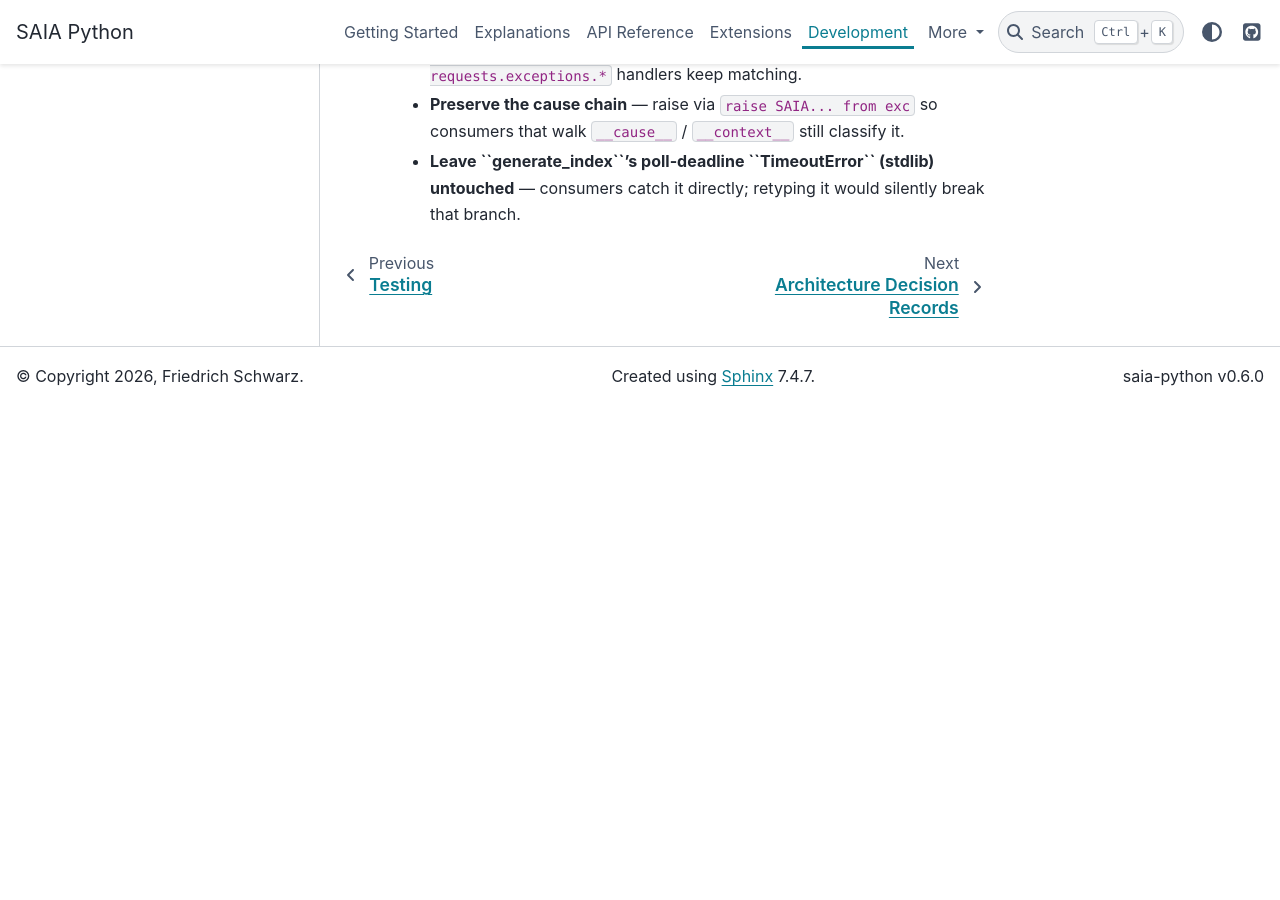
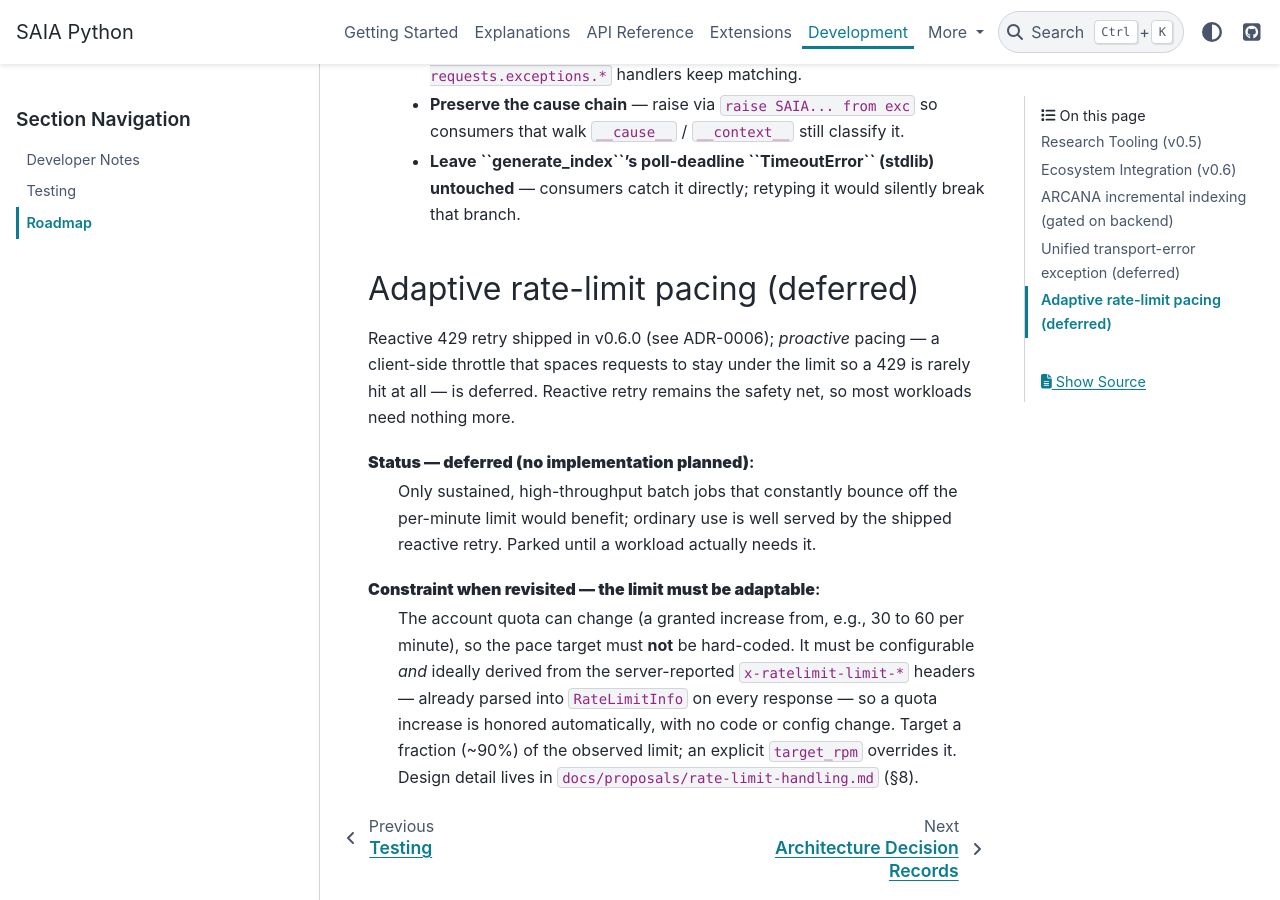
Before and after one commit to fschwar4/saia_python, a Sphinx documentation site: the page built from docs/roadmap.rst, in a window 1280 px wide and 900 px high, scrolled down 3166 px. Built offline with Sphinx 7.4.7 and the PyData theme 0.15.4, drawn with Linux system fonts in a browser that asks for light colours; before the commit the page ends 3571 px from its top, so only the background shows below that.

Commit message:
docs: note the adaptable-limit constraint for deferred proactive pacing

```diff
--- a/docs/roadmap.rst
+++ b/docs/roadmap.rst
@@ -127,3 +127,27 @@ and the raw ``requests.*`` transport errors. Wrapping the transport errors in a
   - **Leave ``generate_index``'s poll-deadline ``TimeoutError`` (stdlib)
     untouched** — consumers catch it directly; retyping it would silently break
     that branch.
+
+
+Adaptive rate-limit pacing (deferred)
+----------------------------------------
+
+Reactive 429 retry shipped in v0.6.0 (see ADR-0006); *proactive* pacing — a
+client-side throttle that spaces requests to stay under the limit so a 429 is
+rarely hit at all — is deferred. Reactive retry remains the safety net, so most
+workloads need nothing more.
+
+**Status — deferred (no implementation planned)**:
+  Only sustained, high-throughput batch jobs that constantly bounce off the
+  per-minute limit would benefit; ordinary use is well served by the shipped
+  reactive retry. Parked until a workload actually needs it.
+
+**Constraint when revisited — the limit must be adaptable**:
+  The account quota can change (a granted increase from, e.g., 30 to 60 per
+  minute), so the pace target must **not** be hard-coded. It must be
+  configurable *and* ideally derived from the server-reported
+  ``x-ratelimit-limit-*`` headers — already parsed into ``RateLimitInfo`` on
+  every response — so a quota increase is honored automatically, with no code or
+  config change. Target a fraction (~90%) of the observed limit; an explicit
+  ``target_rpm`` overrides it. Design detail lives in
+  ``docs/proposals/rate-limit-handling.md`` (§8).
```
Also changed, not shown: docs/proposals/rate-limit-handling.md (+2 -0 lines).
